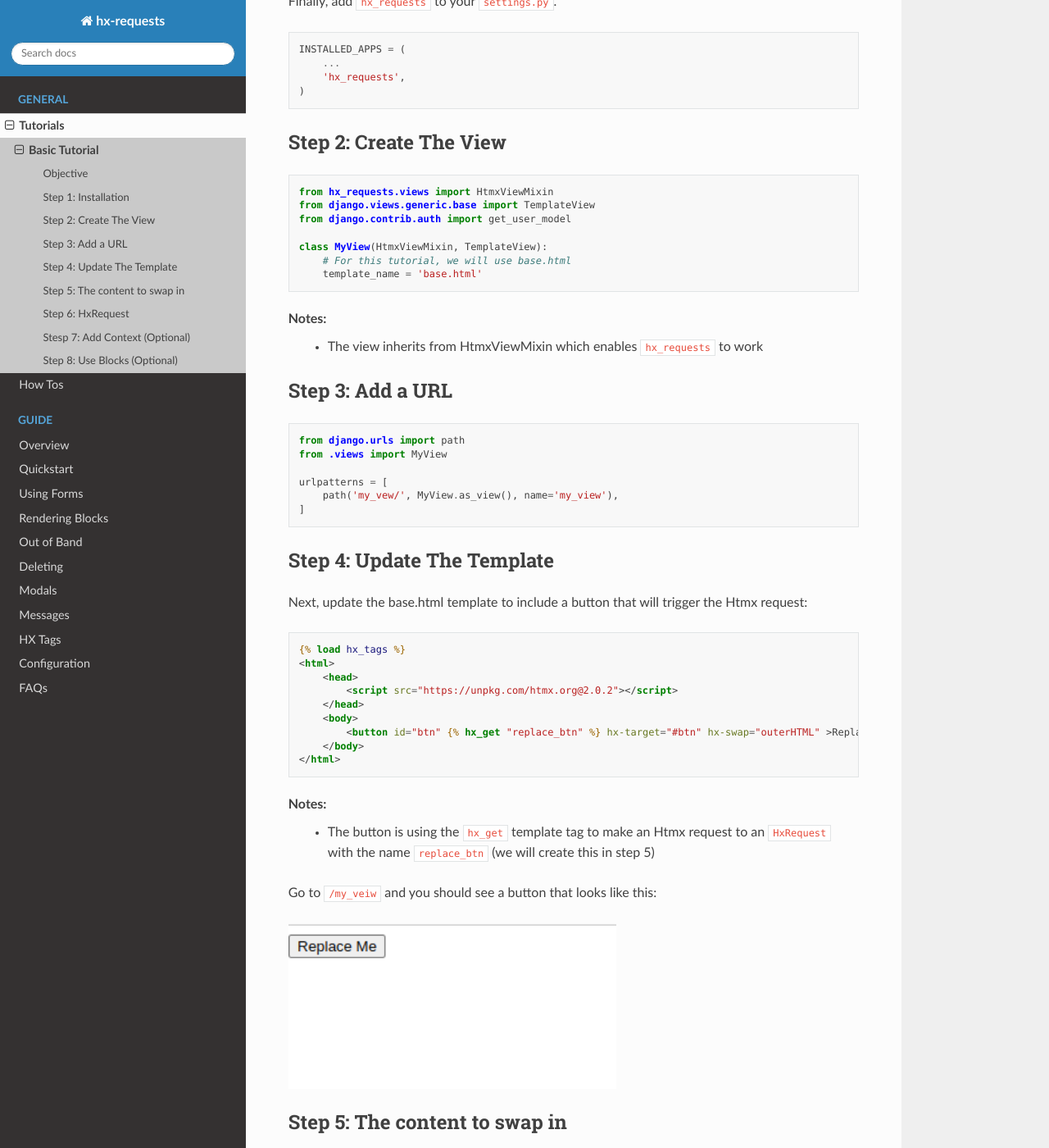
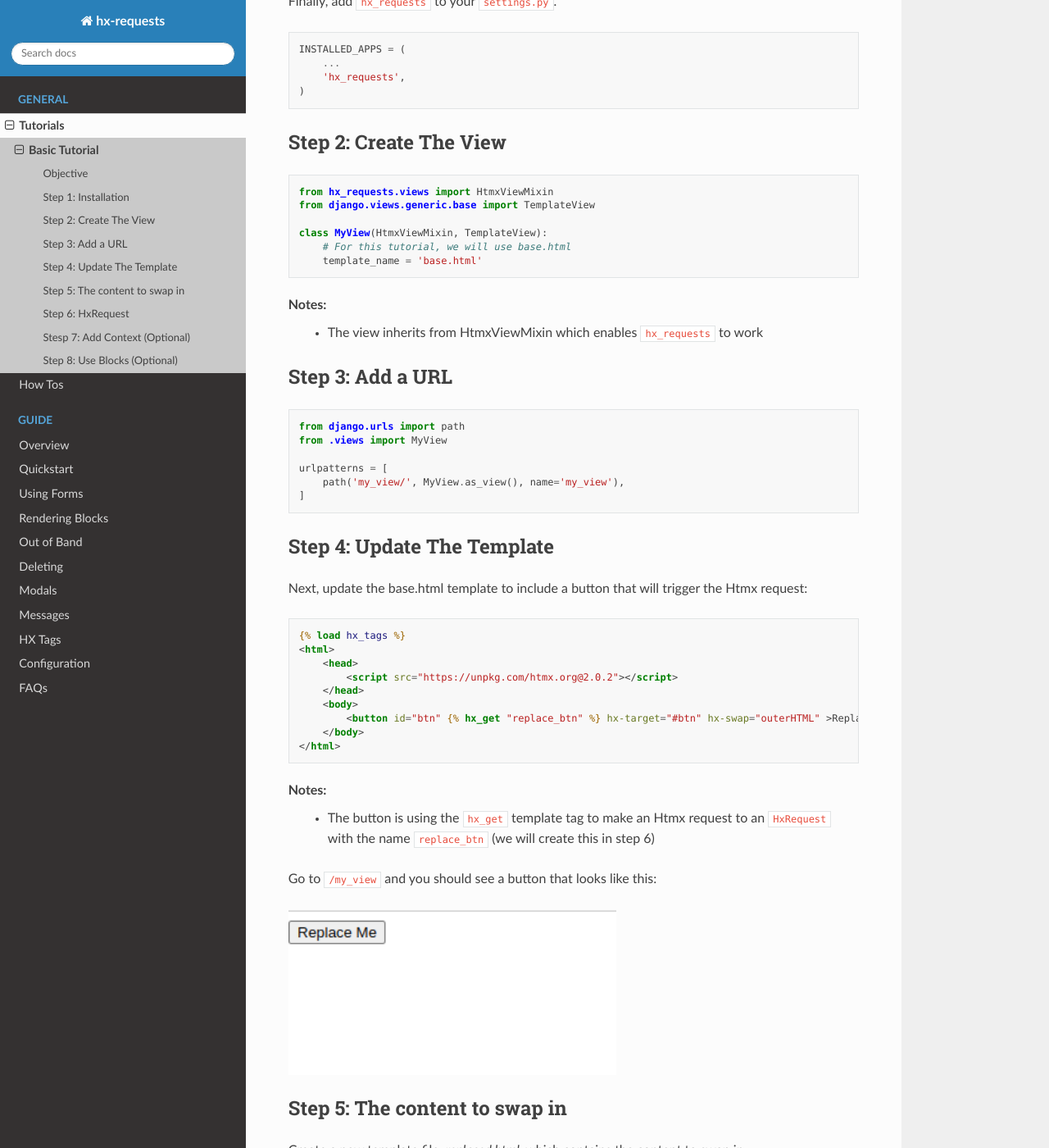
Before and after one commit to yaakovLowenstein/hx-requests, a Sphinx documentation site: the page built from docs/tutorials/basic_tutorial.rst, in a window 1280 px wide and 1400 px high, scrolled down 801 px. Shown: the whole window at 82% size. Built offline with Sphinx 7.4.7 and the Read the Docs theme 3.1.0, drawn with Linux system fonts in a browser that asks for light colours; pages that are not in the unit, such as notebooks, are missing from menus.

Commit message:
docs: Fix typos and mistakes in basic tutorial

```diff
--- a/docs/tutorials/basic_tutorial.rst
+++ b/docs/tutorials/basic_tutorial.rst
@@ -31,7 +31,7 @@ Next, install :code:`hx_requests`
 
     OR
 
-    Poetry add hx-requests
+    poetry add hx-requests
 
 Finally, add :code:`hx_requests` to your :code:`settings.py`.
 
@@ -49,7 +49,6 @@ Step 2: Create The View
 
     from hx_requests.views import HtmxViewMixin
     from django.views.generic.base import TemplateView
-    from django.contrib.auth import get_user_model
 
     class MyView(HtmxViewMixin, TemplateView):
         # For this tutorial, we will use base.html
@@ -67,7 +66,7 @@ Step 3: Add a URL
     from .views import MyView
 
     urlpatterns = [
-        path('my_vew/', MyView.as_view(), name='my_view'),
+        path('my_view/', MyView.as_view(), name='my_view'),
     ]
 
 Step 4: Update The Template
@@ -90,9 +89,9 @@ Next, update the base.html template to include a button that will trigger the Ht
 
 Notes:
     - The button is using the :code:`hx_get` template tag to make an Htmx request to an :code:`HxRequest` with the name
-      :code:`replace_btn` (we will create this in step 5)
+      :code:`replace_btn` (we will create this in step 6)
 
-Go to :code:`/my_veiw` and you should see a button that looks like this:
+Go to :code:`/my_view` and you should see a button that looks like this:
 
 .. image:: ../images/replace_me_btn.png
    :width: 400
```
